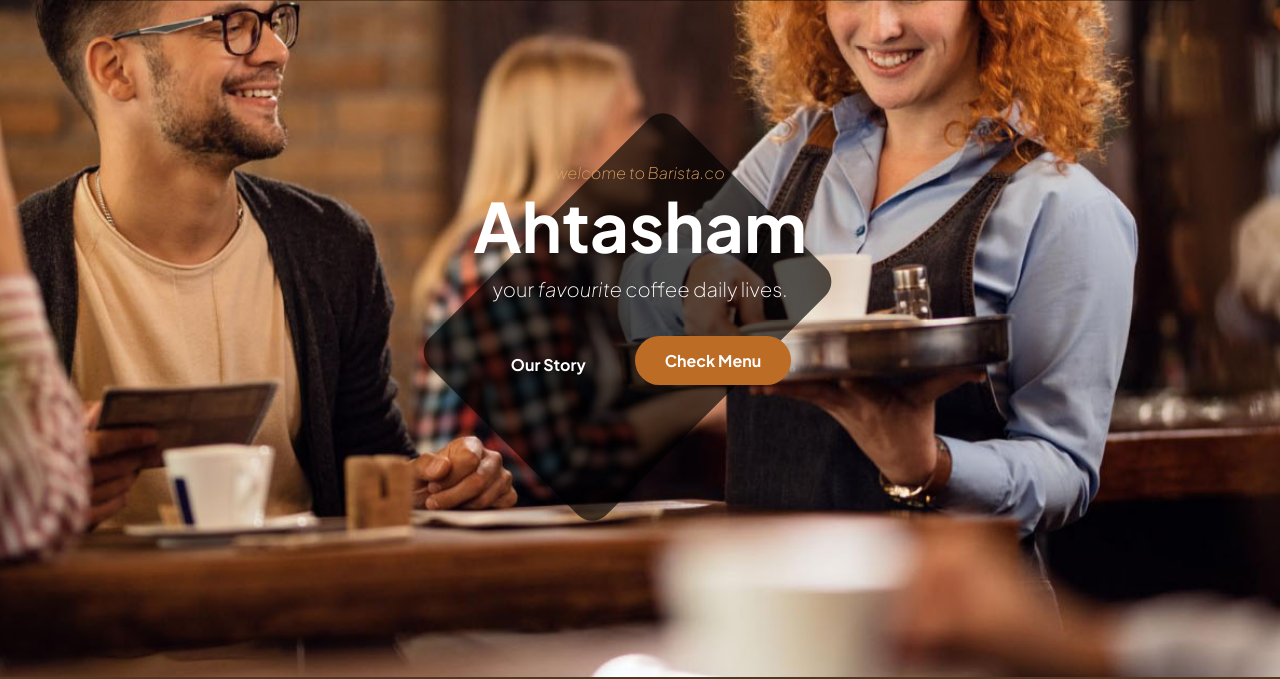
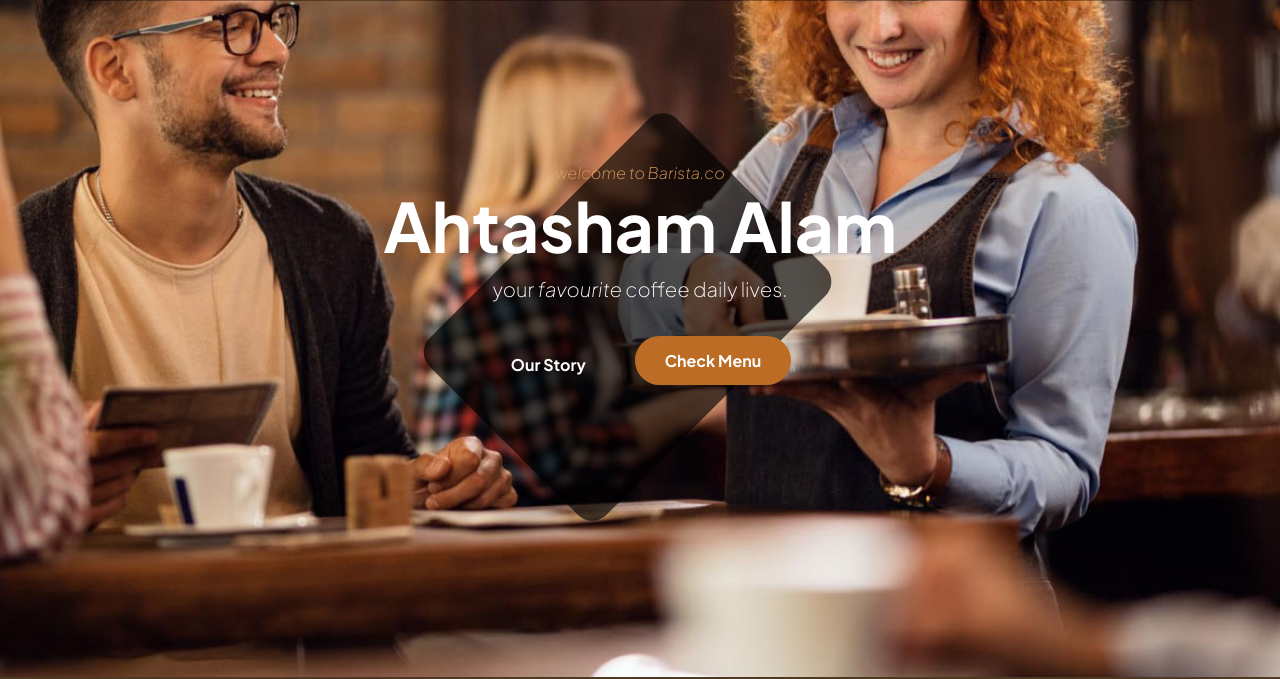
Before and after one commit to ahtashamalam7/webapp, a plain HTML site: page index.html in a window 1280 px wide. Shown: the part 123-802 px from the top of the page. Drawn offline with Linux system fonts and the light colour scheme.

Commit message:
Update index.html

```diff
--- a/index.html
+++ b/index.html
@@ -91,7 +91,7 @@ Bootstrap 5 HTML CSS Template
                             <div class="col-lg-6 col-12 mx-auto">
                                 <em class="small-text">welcome to Barista.co</em>
 
-                                <h1>Ahtasham</h1>
+                                <h1>Ahtasham Alam</h1>
 
                                 <p class="text-white mb-4 pb-lg-2">
                                     your <em>favourite</em> coffee daily lives.
```
